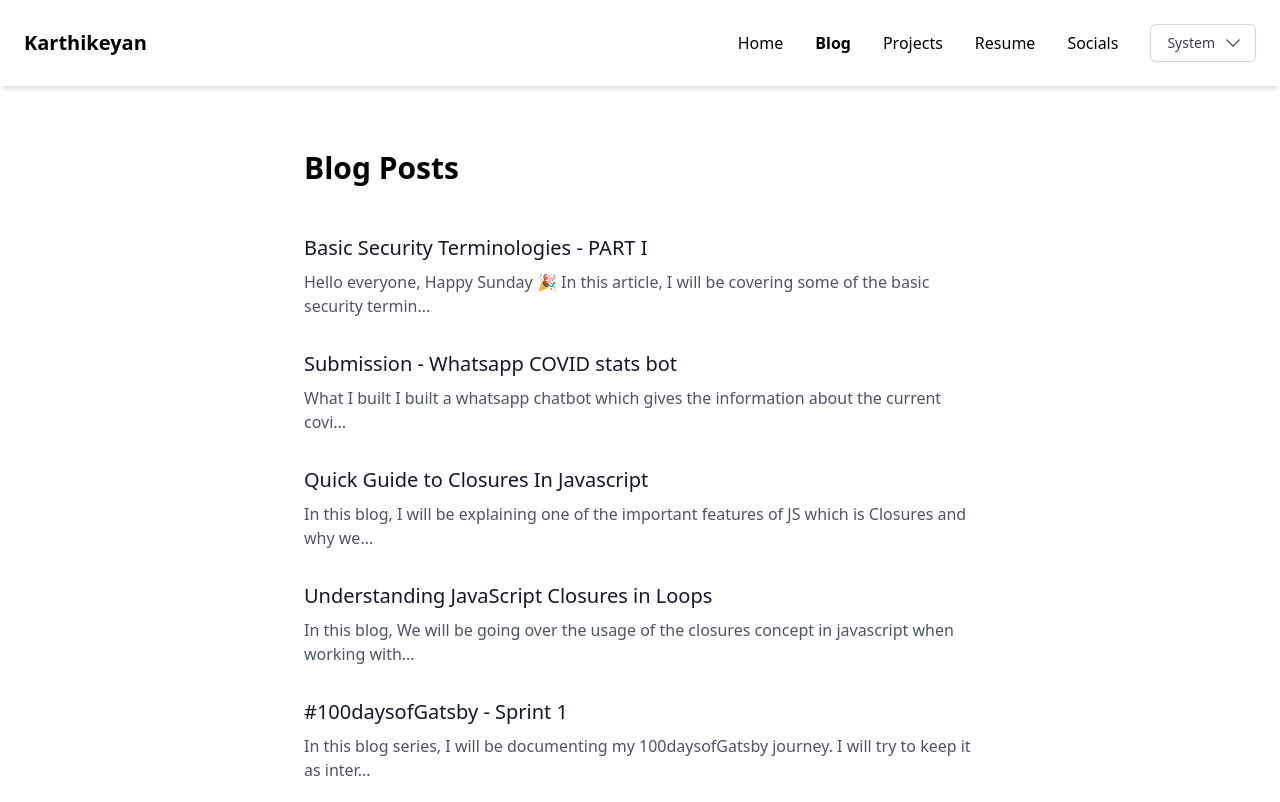
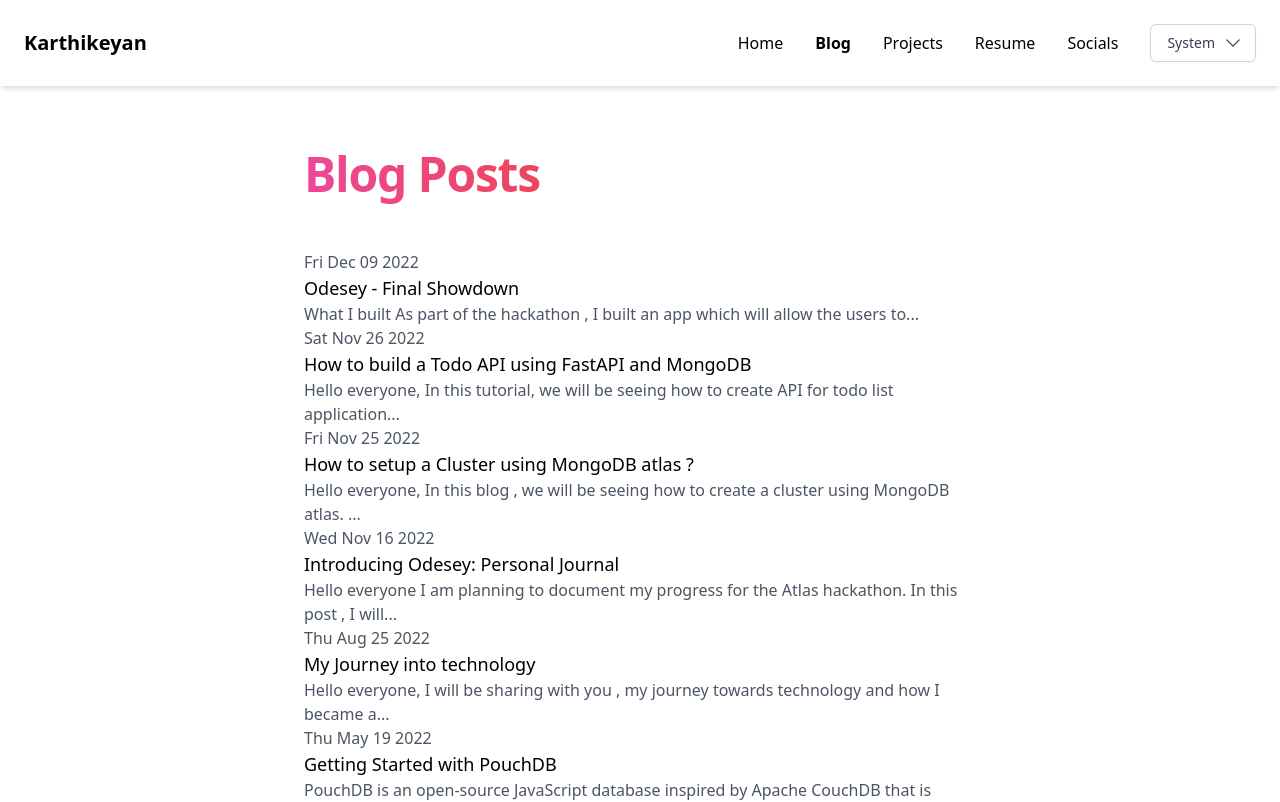
Before and after one commit to skarthikeyan96/karthik.dev, a Next.js app: page /blogs in a window 1280 px wide. Shown: the top 802 px of the page. Built offline with nearby package versions, Linux system fonts and the light colour scheme.

Commit message:
fix: sort the post by published date

```diff
--- a/index.d.ts
+++ b/index.d.ts
@@ -4,4 +4,5 @@ interface Post {
     url: string,
     created_at?: Date
     id: number
+    slug: string
 }
--- a/pages/blogs/index.tsx
+++ b/pages/blogs/index.tsx
@@ -1,35 +1,31 @@
 import matter from "gray-matter";
 import Layout from "../../components/Layout";
 import fs from "fs";
-import Link from "next/link";
+import Post from "../../shared/Post";
 
 const Blogs = (props: any) => {
   console.log(props);
+
   return (
     <Layout>
       <div>
-      <h2 className="text-3xl font-bold pb-12"> Blog Posts </h2>
-      {props.posts.map((post:any, index:number) => {
-        return (
-          <Link className="w-full" href={`/blogs/${post.slug}`} key={index}>
-            <div className="w-full mb-8">
-              <div className="flex flex-col justify-between md:flex-row">
-                <h4 className="w-full mb-2 text-lg font-medium text-gray-900 md:text-xl dark:text-gray-100">
-                  {post.frontmatter.title}
-                </h4>
-                {/* <p className="w-32 mb-4 text-left text-gray-500 md:text-right md:mb-0">
-                  0
-                </p> */}
-              </div>
-              <p className="text-gray-600 dark:text-gray-400">
-                {post.frontmatter.metaDesc}
-              </p>
-            </div>
-          </Link>
-        );
-      })}
+        <h2 className="pb-12 font-bold text-3xl md:text-5xl tracking-tight mb-1 text-black text-transparent bg-gradient-to-r from-pink-500 via-red-500 to-yellow-500 bg-clip-text mr-4">
+
+          Blog Posts
+        </h2>
+        {props.posts.map((post: any, index: number) => {
+          return (
+            <Post
+              id={index}
+              title={post.frontmatter.title}
+              description={post.frontmatter.metaDesc}
+              url={post.url}
+              created_at={post.frontmatter.date}
+              slug={post.slug}
+            />
+          );
+        })}
       </div>
-
     </Layout>
   );
 };
@@ -49,6 +45,9 @@ export async function getStaticProps() {
     };
   });
 
+  posts.sort((a, b) => a.frontmatter.date < b.frontmatter.date ? 1 : -1 );
+
+
   return {
     props: {
       posts,
--- a/pages/index.tsx
+++ b/pages/index.tsx
@@ -36,31 +36,14 @@ const Home: NextPage = () => {
           <h2 className="mb-4 pt-1 text-lg  tracking-wide">
             Developer | Gamer | Technical Writer
           </h2>
-          <p className="text-gray-600  mb-16">
+          <p className="text-gray-600  mb-16 dark:text-slate-300">
             I am a software developer who loves to solve problems using code and
             to share knowledge by writing technical blogs.
           </p>
         </div>
         <div>
-          <h2 className="text-3xl font-bold"> Recent Posts </h2>
-          {loading ? (
-            renderLoader()
-          ) : (
-            <div className="pt-4">
-              {recentPosts?.map((post: Post, index: number) => {
-                return (
-                  <div key={index} className="pb-8">
-                  <Post
-                    id={index}
-                    title={post.title}
-                    description={post.description}
-                    url={post.url}
-                    created_at={post.created_at}
-                  /></div>
-                );
-              })}
-            </div>
-          )}
+
+
         </div>
       </div>
     </Layout>
--- a/shared/Post.tsx
+++ b/shared/Post.tsx
@@ -1,18 +1,30 @@
+import Link from "next/link";
 import React from "react";
 
 
 
-const Post = ({ id, title, description, url, created_at }: Post) => {
+const Post = ({ id, title, description, url, slug, created_at }: Post) => {
   return (
     <div>
       <p className="text-gray-600 ">
         {created_at && new Date(created_at).toDateString()}
       </p>
 
-      <a href={url} target="_blank" rel="noreferrer noopener">
-        <h3 className="w-full font-bold tracking-tight"> {title} </h3>
-        <p className="text-gray-600 "> {description} </p>
-      </a>
+      <Link className="w-full" href={`/blogs/${slug}`} key={id}>
+            <div className="w-full mb-8 cursor-pointer">
+              <div className="flex flex-col justify-between md:flex-row">
+                <h4 className="w-full mb-2 text-lg font-medium text-gray-900 md:text-xl dark:text-gray-100">
+                  {title}
+                </h4>
+                {/* <p className="w-32 mb-4 text-left text-gray-500 md:text-right md:mb-0">
+                  0
+                </p> */}
+              </div>
+              <p className="text-gray-600 dark:text-gray-400">
+                {description}
+              </p>
+            </div>
+          </Link>
     </div>
   );
 };
```
